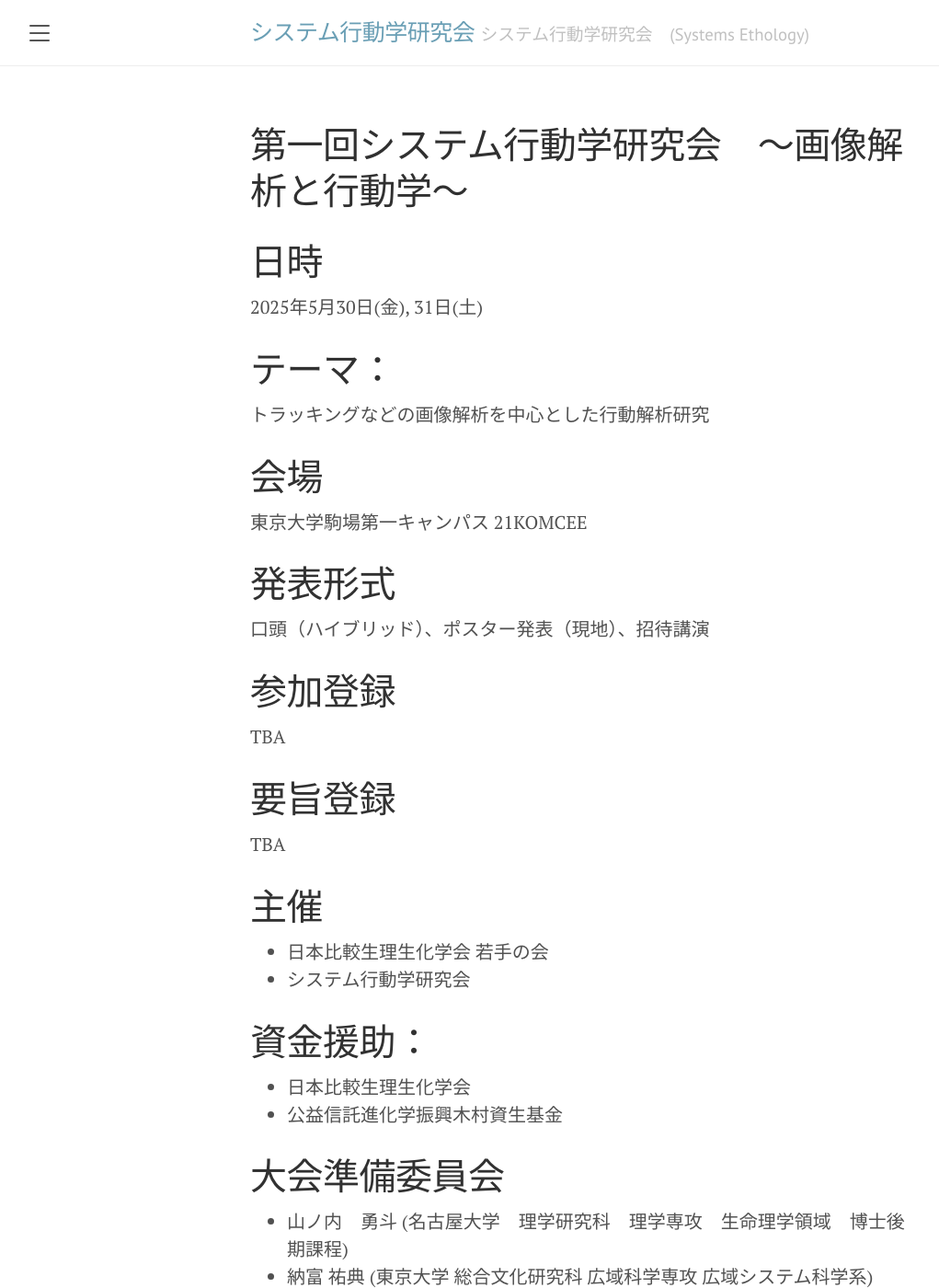
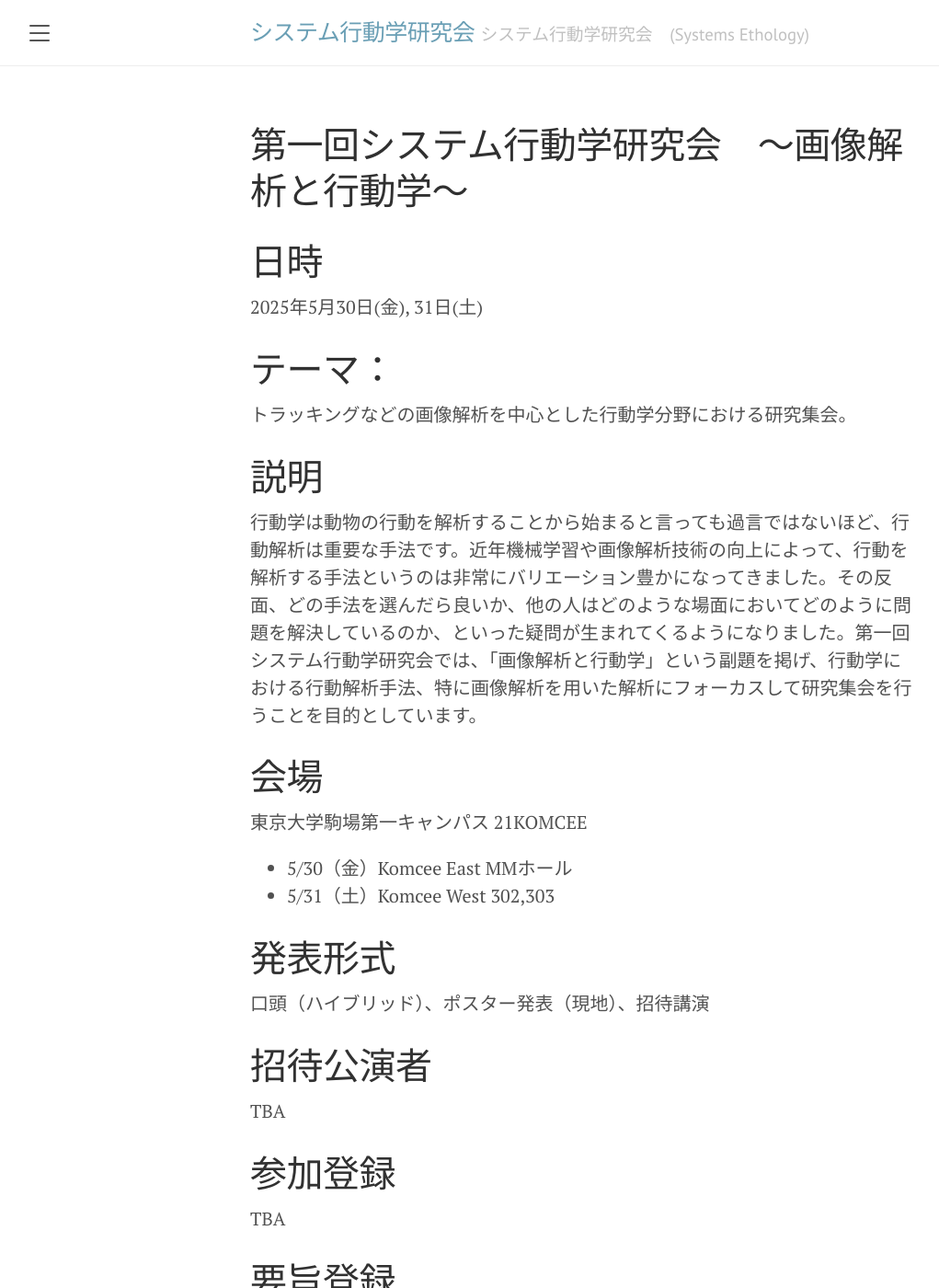
Before and after one commit to SystemsEthology/website, a Jekyll site: the page built from event/conference01.md, in a window 1280 px wide and 1400 px high. Shown: the whole window at 92% size, without its empty margins (8-1029 px from the left). Built offline with Jekyll 4.4.1, drawn with Linux system fonts in a browser that asks for light colours.

Commit message:
Update conference01.md

```diff
--- a/event/conference01.md
+++ b/event/conference01.md
@@ -7,13 +7,22 @@ title: 第一回システム行動学研究会　〜画像解析と行動学〜
 2025年5月30日(金), 31日(土)
 
 # テーマ：
-トラッキングなどの画像解析を中心とした行動解析研究
+トラッキングなどの画像解析を中心とした行動学分野における研究集会。
+
+# 説明
+行動学は動物の行動を解析することから始まると言っても過言ではないほど、行動解析は重要な手法です。近年機械学習や画像解析技術の向上によって、行動を解析する手法というのは非常にバリエーション豊かになってきました。その反面、どの手法を選んだら良いか、他の人はどのような場面においてどのように問題を解決しているのか、といった疑問が生まれてくるようになりました。第一回システム行動学研究会では、「画像解析と行動学」という副題を掲げ、行動学における行動解析手法、特に画像解析を用いた解析にフォーカスして研究集会を行うことを目的としています。
 
 # 会場
 東京大学駒場第一キャンパス 21KOMCEE
+  - 5/30（金）Komcee East MMホール
+  - 5/31（土）Komcee West 302,303
+
 
 # 発表形式
 口頭（ハイブリッド）、ポスター発表（現地）、招待講演
+
+# 招待公演者
+TBA
 
 # 参加登録
 TBA
```
